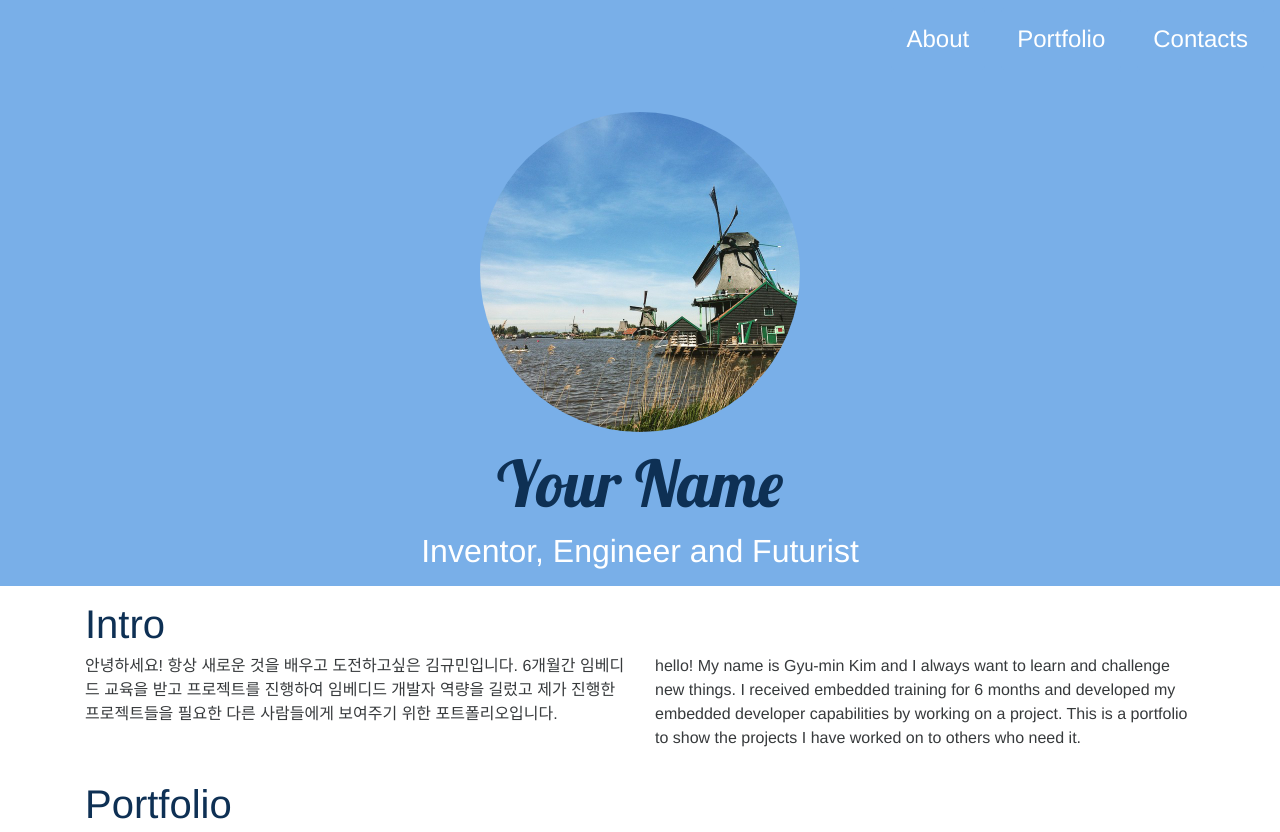
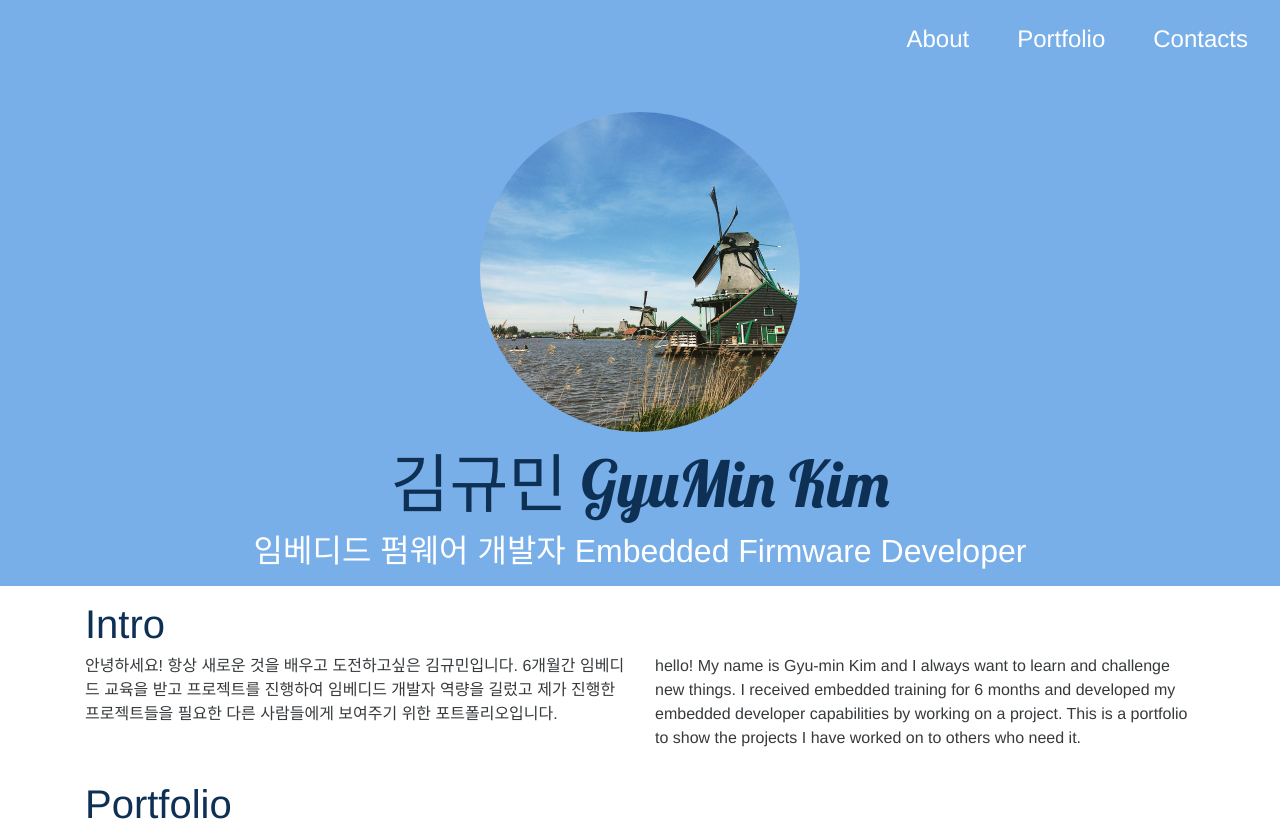
Before and after one commit to rbals5847/rbals5847.github.io, a Jekyll site: the page built from index.html, in a window 1280 px wide and 1400 px high. Shown: the top 832 px of the window. Built offline with Jekyll 4.4.1, drawn with Linux system fonts in a browser that asks for light colours; nearby versions of some CDN libraries; some of the changed text lies outside the part shown; grey boxes are pictures that could not be loaded.

Commit message:
Update _config.yml

```diff
--- a/_config.yml
+++ b/_config.yml
@@ -1,9 +1,9 @@
 # Site settings
 # in the templates available like {{ site.myvariable }}.
 title: Clean portfolio theme for Jekyll powered by Bootstrap 4.
-email: your-email@domain.com
-brand: Your Name
-headline: Inventor, Engineer and Futurist
+email: rbals58471@naver.com
+brand: 김규민 GyuMin Kim
+headline: 임베디드 펌웨어 개발자 Embedded Firmware Developer
 description: > # this means to ignore newlines until "baseurl:"
   New Site
 baseurl: "" # the subpath of your site, e.g. /blog
@@ -17,8 +17,8 @@ markdown: kramdown
 snapwidget: 247552
 
 # Contacts
-email: your.name@gmail.com
-phone: +1-800-555-2016
+email: rbals58471@naver.com
+phone: 010-7168-5847
 
 # Tracking
 googleAnalitycsID: UA-83933844-1
```
